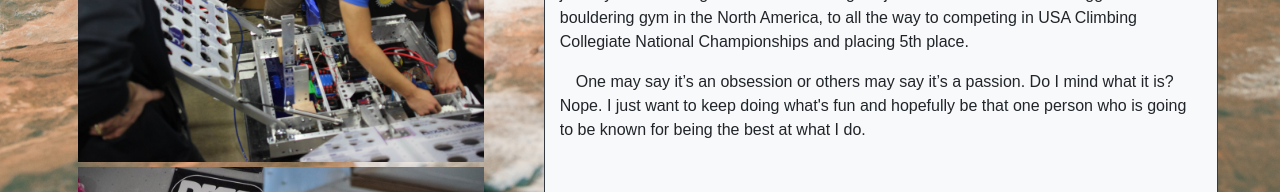
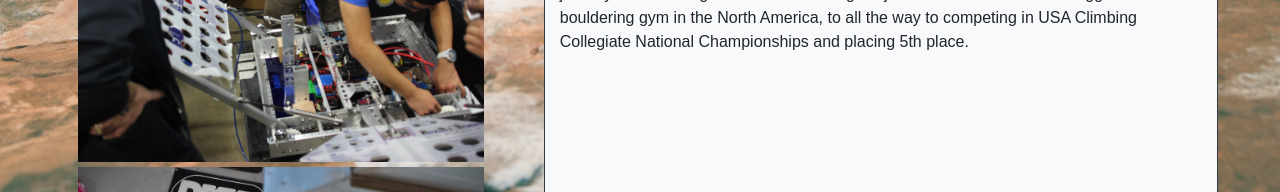
Before and after one commit to Bigg-O/Portfolio_Website, a React (Create React App) app: page /#/About in a window 1280 px wide. Shown: the part 569-761 px from the top of the page. Built offline with nearby package versions, Linux system fonts and the light colour scheme.

Commit message:
Update About.jsx

```diff
--- a/src/Components/About.jsx
+++ b/src/Components/About.jsx
@@ -48,12 +48,6 @@ export class About extends Component {
               the way to competing in USA Climbing Collegiate National
               Championships and placing 5th place.
             </p>
-            <p className="aboutMe">
-              One may say it’s an obsession or others may say it’s a passion. Do
-              I mind what it is? Nope. I just want to keep doing what's fun and
-              hopefully be that one person who is going to be known for being
-              the best at what I do.
-            </p>
           </Col>
         </Row>
       </Container>
```
